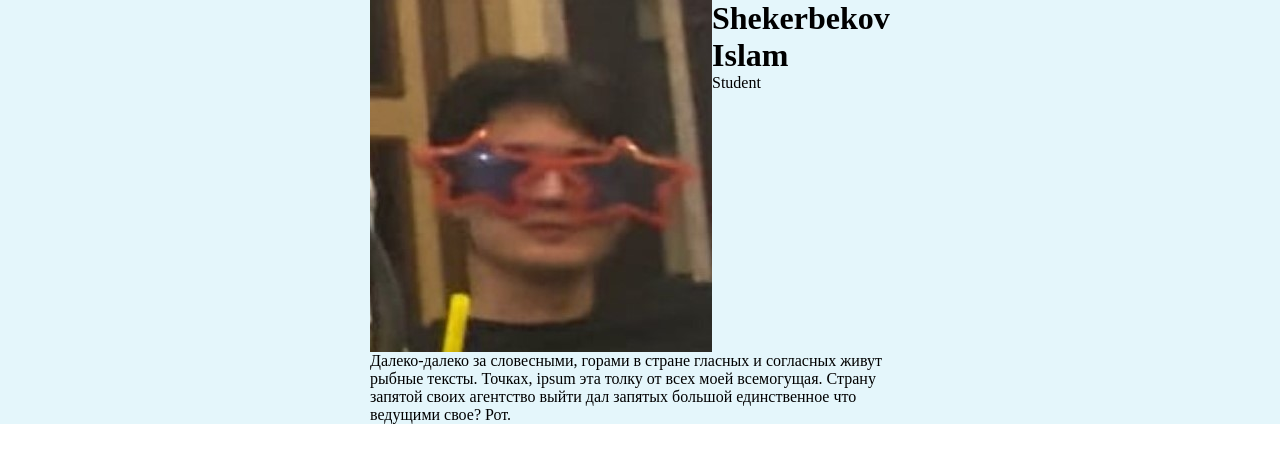
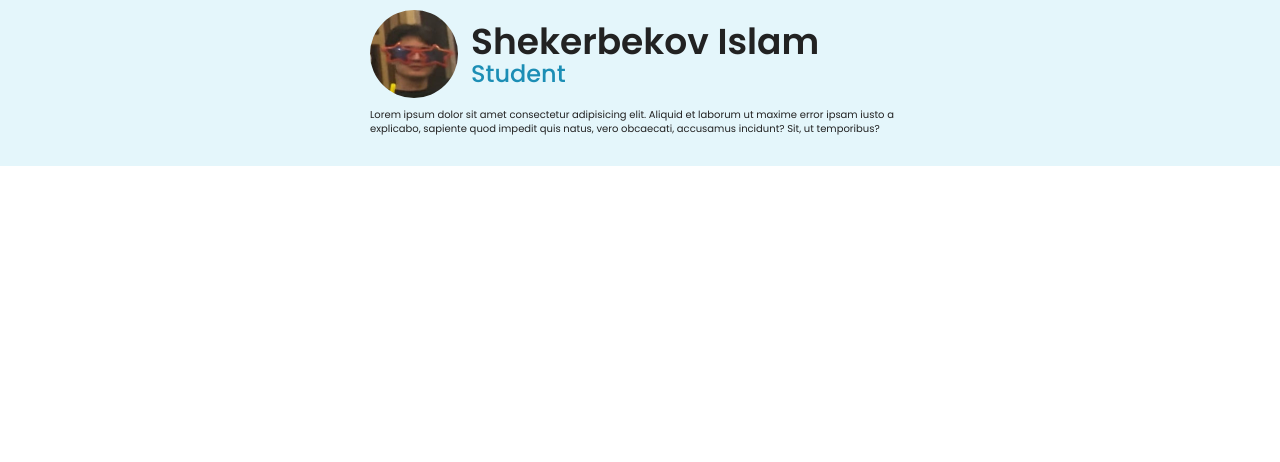
Before and after one commit to Pivodur/rsschool-cv, a plain HTML site: page index.html in a window 1280 px wide. Drawn offline with Linux system fonts and the light colour scheme.

Commit message:
feat: add style for header

```diff
--- a/index.html
+++ b/index.html
@@ -26,13 +26,11 @@
                 </div>
             </div>
 
-            <div class="header__info">
-                <p class="header__text">
-                    Далеко-далеко за словесными, горами в стране гласных и согласных живут рыбные тексты. Точках, ipsum
-                    эта толку от всех моей всемогущая. Страну запятой своих агентство выйти дал запятых большой
-                    единственное что ведущими свое? Рот.
-                </p>
-            </div>
+
+            <p class="header__text">
+                Lorem ipsum dolor sit amet consectetur adipisicing elit. Aliquid et laborum ut maxime error ipsam iusto a explicabo, sapiente quod impedit quis natus, vero obcaecati, accusamus incidunt? Sit, ut temporibus?
+            </p>
+
         </div>
     </div>
 </header>
--- a/style.css
+++ b/style.css
@@ -52,6 +52,15 @@ select {
     font: inherit;
 }
 
+body {
+    font-family: 'Poppins';
+    font-style: normal;
+    font-weight: 400;
+    font-size: 10px;
+    line-height: 14px;
+    color: #222222;
+}
+
 .container {
     max-width: 560px;
     padding: 0 10px;
@@ -60,12 +69,38 @@ select {
 
 .header {
     background-color: #E4F6FB;
+    padding: 10px 0 30px;
 }
 
 .header__person {
     display: flex;
+    margin-bottom: 10px;
+}
+
+.header__wrapper {
+    display: flex;
+    justify-content: center;
+    flex-direction: column;
 }
 
 .header__name {
+    font-weight: 600;
+    font-size: 36px;
+    line-height: 40px;
+}
 
+.header__occupation {
+    font-weight: 500;
+    font-size: 24px;
+    line-height: 24px;
+    color: #1C8EB5;
 }
+
+.header__ava {
+    width: 88px;
+    height: 88px;
+    border-radius: 50%;
+    margin-right: 13px;
+}
+
+.header__text {}
```
